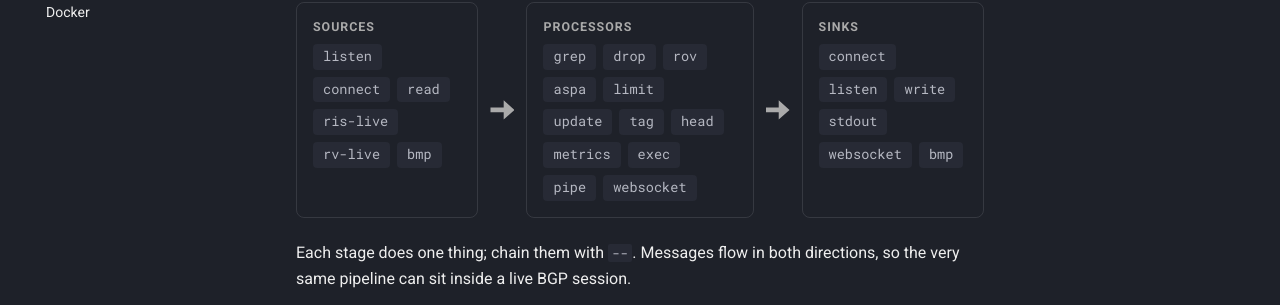
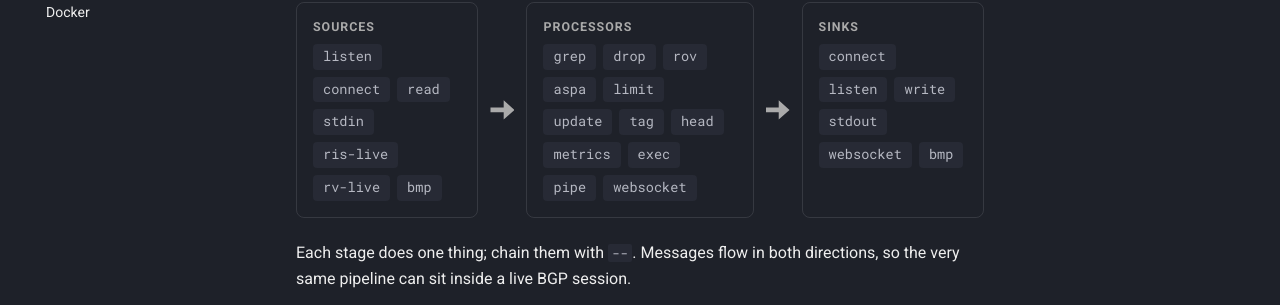
Before and after one commit to bgpfix/bgpipe, an MkDocs documentation site: the page built from docs/index.md, in a window 1280 px wide and 900 px high. Shown: the part 395-700 px from the top of the window. Built offline with MkDocs 1.6.1 and Material for MkDocs 9.7.7, drawn with Linux system fonts in a browser that asks for light colours; comment, search, counter and statistics services are not loaded; the version menu is left out.

Commit message:
docs: landing page: stdin among sources
Co-Authored-By: Claude Opus 5.5 <noreply@anthropic.com>
Claude-Session: https://claude.ai/code/session_01M8798aUK58EqLcVMtjAjLy

```diff
--- a/docs/index.md
+++ b/docs/index.md
@@ -18,6 +18,7 @@ Started in 2023 as part of a [research project](https://dl.acm.org/doi/10.1145/3
     <a href="stages/listen/">listen</a>
     <a href="stages/connect/">connect</a>
     <a href="stages/read/">read</a>
+    <a href="stages/stdin/">stdin</a>
     <a href="stages/ris-live/">ris-live</a>
     <a href="stages/rv-live/">rv-live</a>
     <a href="stages/bmp/">bmp</a>
```
